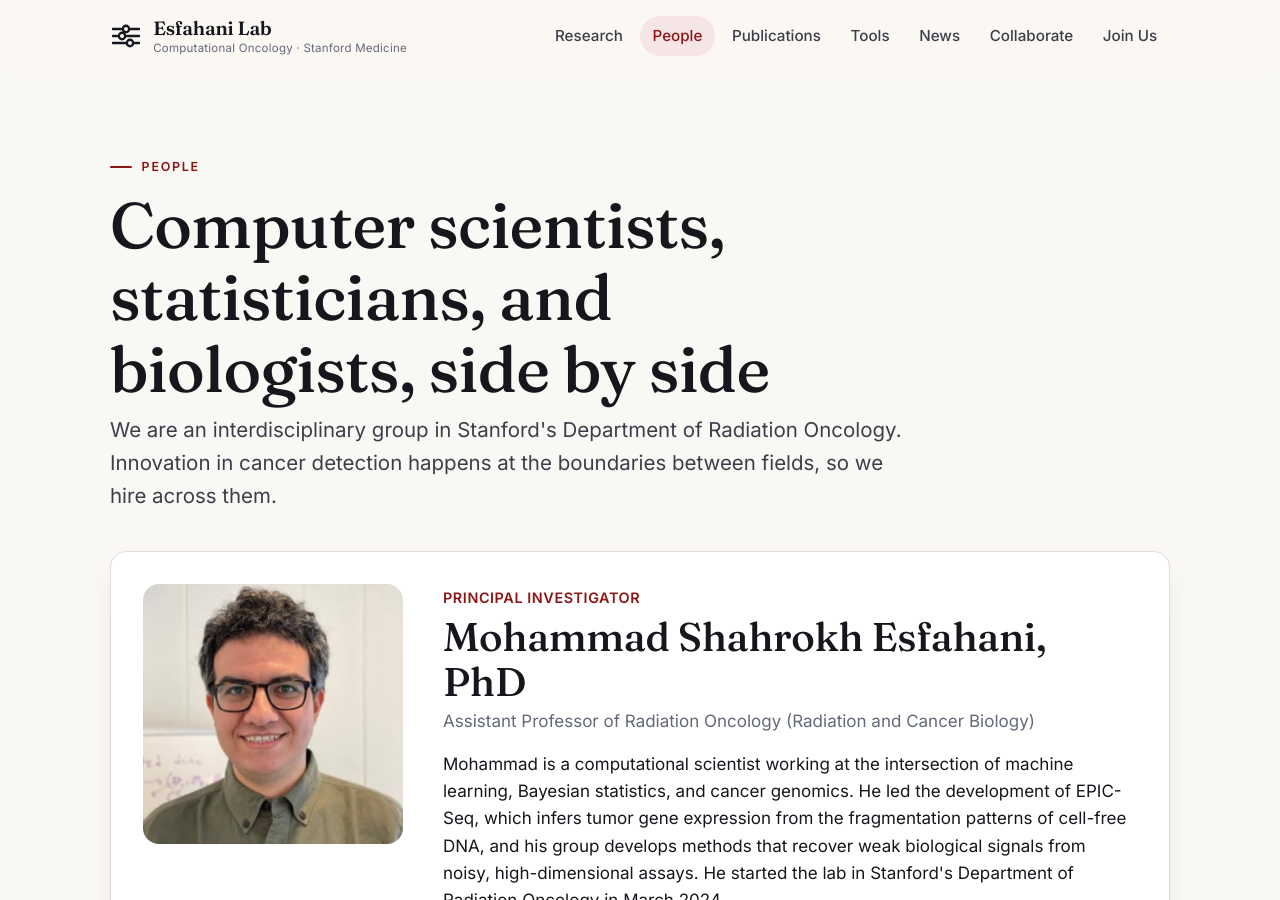
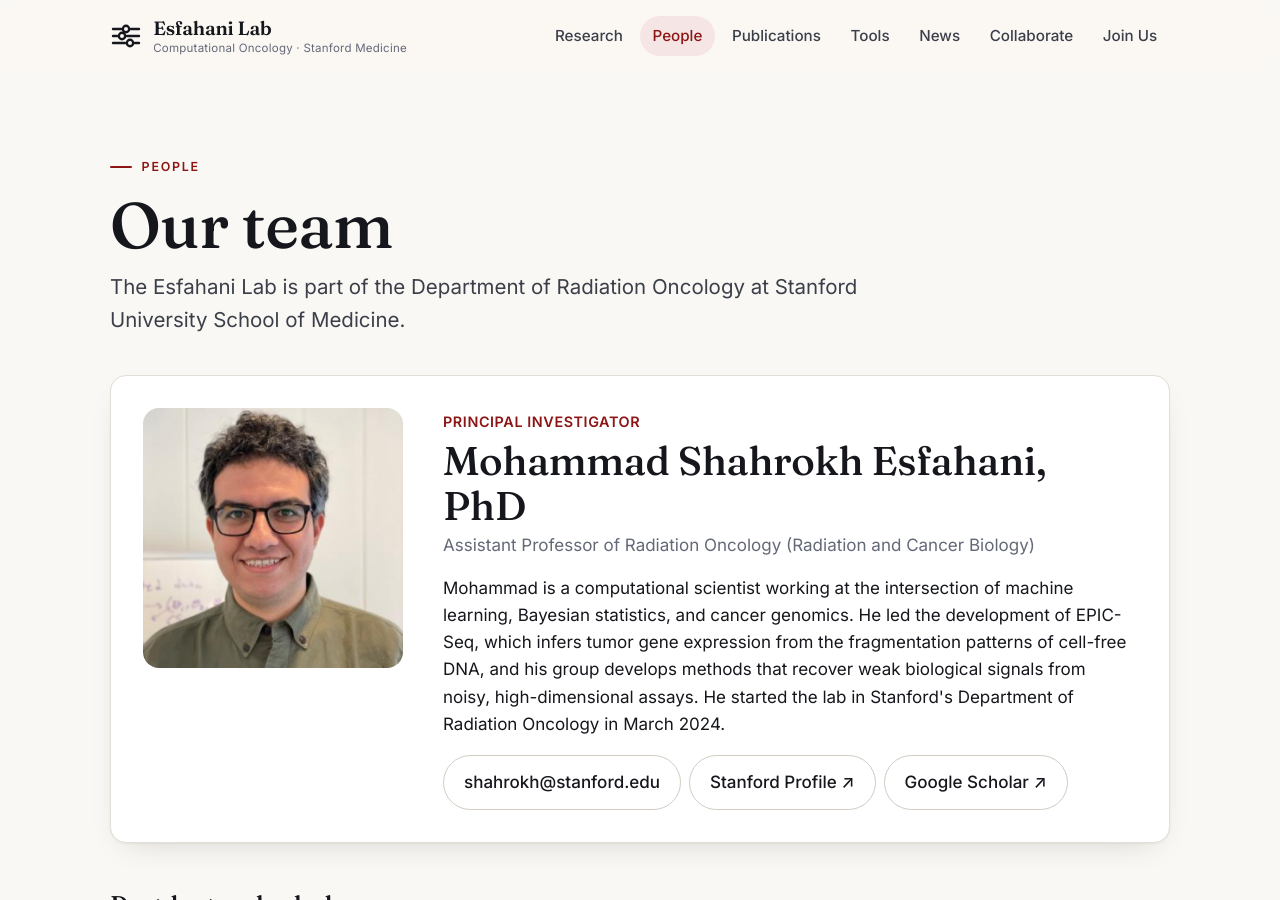
Before and after one commit to esfahanilab/esfahanilab.github.io, a Jekyll site: the page built from people.html, in a window 1280 px wide and 900 px high. Built offline with Jekyll 4.4.1, drawn with Linux system fonts in a browser that asks for light colours.

Commit message:
People page: plain heading and intro
Co-Authored-By: Claude Fable 5.1 <noreply@anthropic.com>

```diff
--- a/people.html
+++ b/people.html
@@ -7,8 +7,8 @@ description: Members of the Esfahani Lab at Stanford — principal investigator,
 ---
 <div class="wrap page-head">
   <p class="eyebrow">People</p>
-  <h1>Computer scientists, statisticians, and biologists, side by side</h1>
-  <p class="lede">We are an interdisciplinary group in Stanford's Department of Radiation Oncology. Innovation in cancer detection happens at the boundaries between fields, so we hire across them.</p>
+  <h1>Our team</h1>
+  <p class="lede">The Esfahani Lab is part of the Department of Radiation Oncology at Stanford University School of Medicine.</p>
 </div>
 
 <section style="padding-top:0">
```
